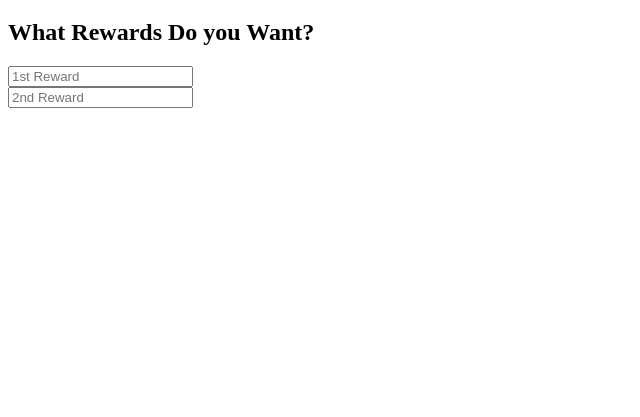
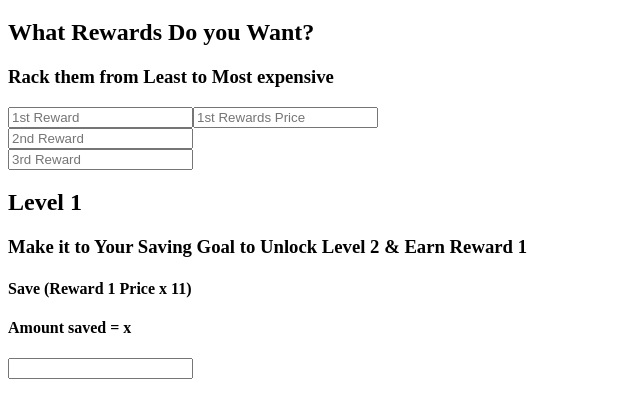
Before and after one commit to adyp12/Level-Up-Soc-Bad-Genius, a plain HTML site: page main.html in a window 1280 px wide. Shown: the part 61-478 px from the top of the page, without its empty margins (0-640 px from the left). Drawn offline with Linux system fonts and the light colour scheme.

Commit message:
added outline

```diff
--- a/main.html
+++ b/main.html
@@ -1,11 +1,17 @@
 <!DOCTYPE html>
 <head>
-
-
 </head>
 <body>
 <h1>Test Project</h1>
 <h2>What Rewards Do you Want?</h2>
-<input placeholder="1st Reward"><br>
-<input placeholder="2nd Reward">
+<h3>Rack them from Least to Most expensive</h3>
+<input placeholder="1st Reward"><input placeholder="1st Rewards Price"><br>
+<input placeholder="2nd Reward"><br>
+<input placeholder="3rd Reward"><br>
+
+<h2>Level 1</h2>
+<h3>Make it to Your Saving Goal to Unlock Level 2 & Earn Reward 1</h3>
+<h4>Save (Reward 1 Price x 11)</h4>
+<h4>Amount saved = x</h4>
+<input p>
 </body>
```
